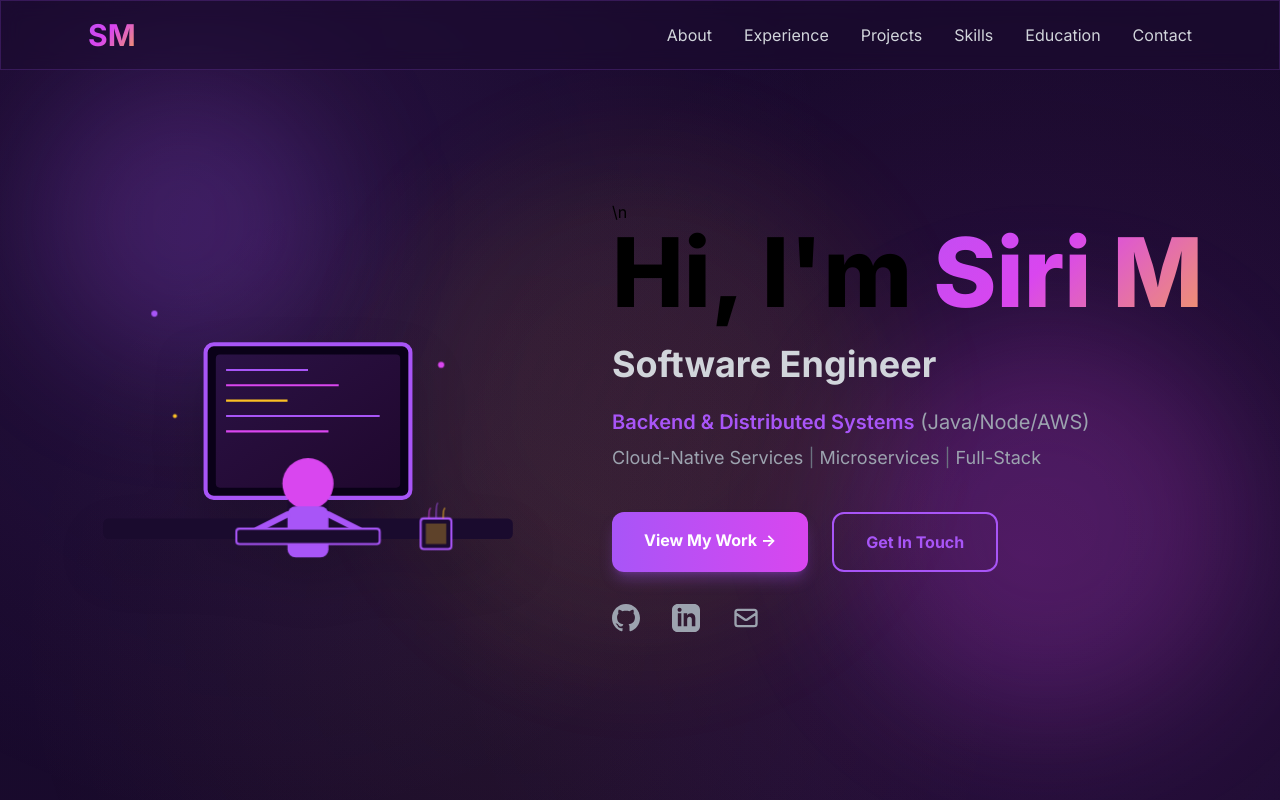
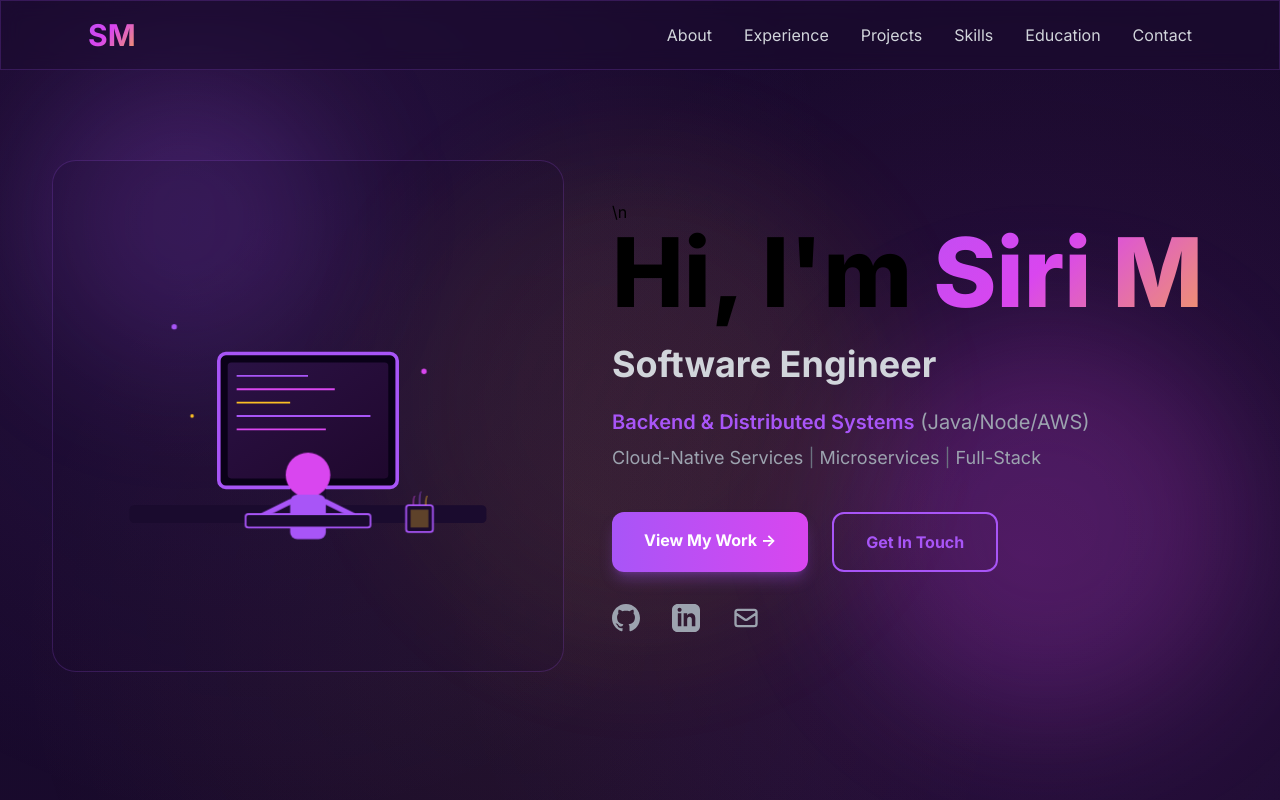
Before and after one commit to sirimungi/siriportfolio, a React (Vite) app: page / in a window 1280 px wide. Shown: the top 800 px of the page. Built offline with nearby package versions, Linux system fonts and the light colour scheme.

Commit message:
image commit

```diff
--- a/src/App.jsx
+++ b/src/App.jsx
@@ -198,8 +198,10 @@ export default function App() {
           initial={{ opacity: 0, scale: 0.8 }}
           animate={{ opacity: 1, scale: 1 }}
           transition={{ duration: 1, delay: 0.3 }}
-          className="relative z-10 w-full lg:w-1/2 max-w-sm md:max-w-md lg:max-w-lg order-2 lg:order-1">
-          <svg viewBox="0 0 500 500" className="w-full h-full drop-shadow-2xl">
+          className="relative z-10 w-full lg:w-1/2 max-w-sm md:max-w-md lg:max-w-lg order-2 lg:order-1"
+          style={{ minHeight: '400px' }}>
+          <div className="w-full h-full bg-secondary/20 rounded-3xl p-8 border border-accent/20">
+            <svg viewBox="0 0 500 500" className="w-full h-auto" style={{ minHeight: '350px' }}>
             {/* Desk */}
             <rect x="50" y="350" width="400" height="20" fill="#1a0b2e" rx="5">
               <animate attributeName="opacity" values="0.8;1;0.8" dur="3s" repeatCount="indefinite"/>
@@ -311,6 +313,7 @@ export default function App() {
               </linearGradient>
             </defs>
           </svg>
+          </div>
         </motion.div>
 
         <motion.div
```
